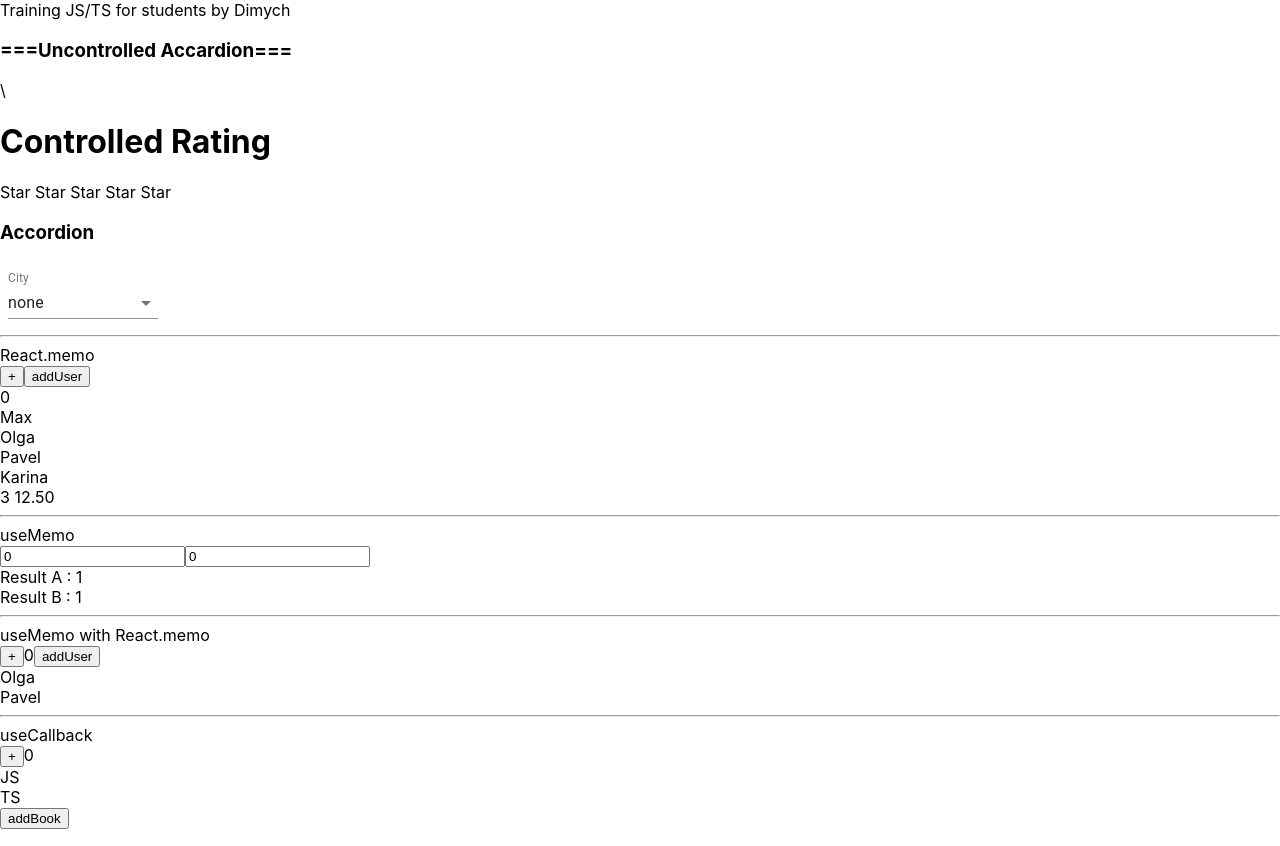
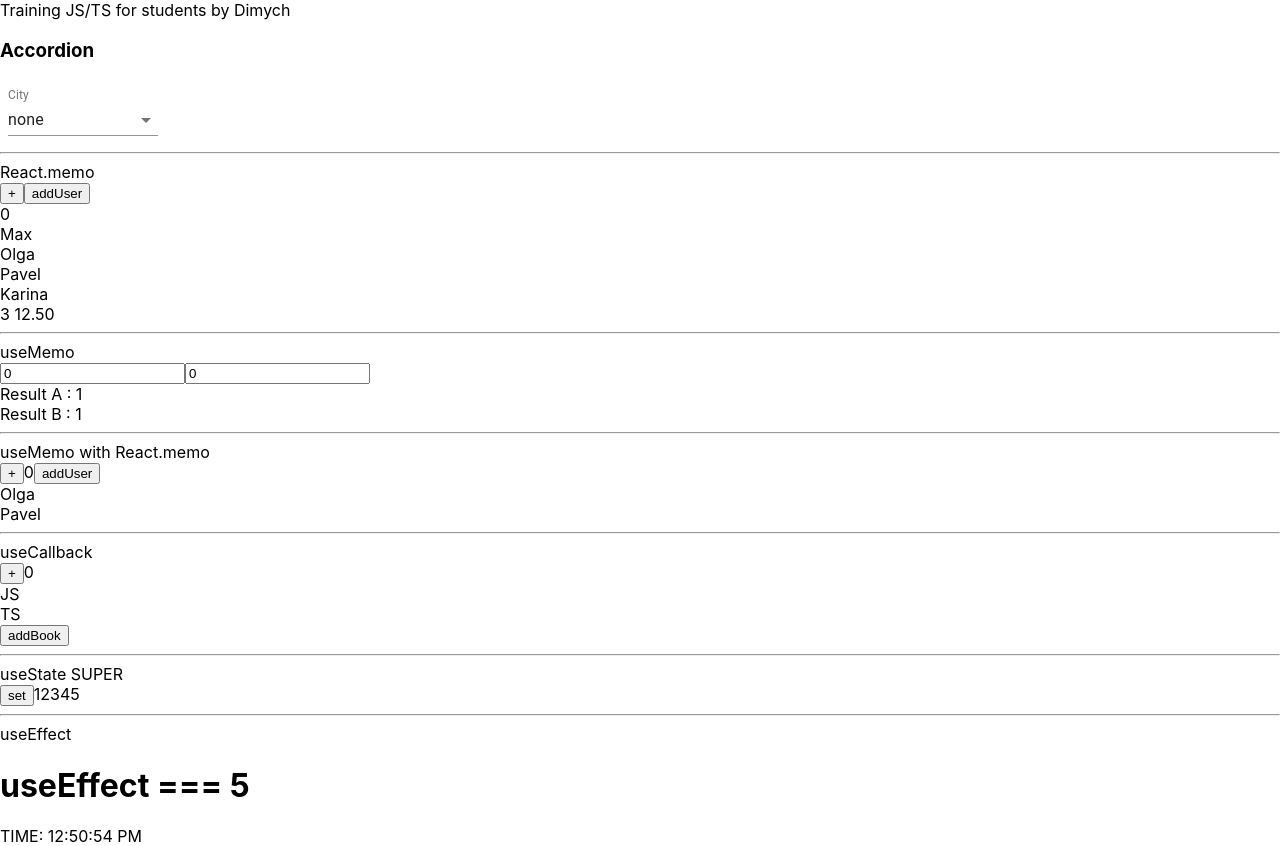
Before and after one commit to maxmajorov/training-js-ts, a React (Create React App) app: page / in a window 1280 px wide. Built offline with nearby package versions, Linux system fonts and the light colour scheme.

Commit message:
feat: useState_Super, useEffect / clock with useEffect

```diff
--- a/src/main/App.tsx
+++ b/src/main/App.tsx
@@ -4,17 +4,19 @@ import React, { useState } from "react";
 // import { manProps } from "../test/test_07_destructuring-assigment/test_07.test";
 import s from "./App.module.css";
 import { ControlledAccordion } from "./components/ControlledAccordion/ControlledAccordion";
-import Rating from "./components/ControlledRating/Rating";
+// import Rating from "./components/ControlledRating/Rating";
 import { ControlledSelect } from "./components/ControlledSelect/ControlledSelect";
 import { MemoExample } from "./components/MemoExample/MemoExapmle";
-import UncontrolledAccordion from "./components/UncontrolledAccordion/Accordion";
+// import UncontrolledAccordion from "./components/UncontrolledAccordion/Accordion";
 import { UseCallbackExample } from "./components/UseCallbackExample/UseCallbackExamp";
+import { SetTimeOutUseEffect } from "./components/useEffect-training/SetTimeOutUseEffect";
+import { UseEffect } from "./components/useEffect-training/UseEffect";
 // import FullInput from "./components/universal-input/FullInput";
 // import Button from "./components/universal-input/InputButton/Button";
 // import Input from "./components/universal-input/InputButton/Input";
 import { UseMemoExample } from "./components/UseMemoExample/UseMemoExample";
 import { UseMemoExampleWithReactMemo } from "./components/UseMemoExample/UseMemoExampleWithReactMemo";
-// import UseEffect from "./components/useEffect-training/UseEffect";
+import { UseStateSuper } from "./components/useState-super/UseStateSuper";
 
 function App() {
   const [messages, setMessages] = useState([
@@ -72,10 +74,9 @@ function App() {
       {/* {messages.map((el) => (
         <div>{el.message}</div>
       ))} */}
-      <UncontrolledAccordion />
+      {/* <UncontrolledAccordion /> */}
       {/* <UncontrolledRating /> */}
-      {/* <UseEffect /> */}\
-      <Rating value={ratingVal} onClick={setRatingVal} />
+      {/* <Rating value={ratingVal} onClick={setRatingVal} /> */}
       <ControlledAccordion
         accordItems={accordItems}
         setCollapsed={setCollapsedCallback}
@@ -99,6 +100,13 @@ function App() {
       <hr />
       useCallback <br />
       <UseCallbackExample />
+      <hr />
+      useState SUPER <br />
+      <UseStateSuper />
+      <hr />
+      useEffect <br />
+      {/* <UseEffect /> */}
+      <SetTimeOutUseEffect />
     </div>
   );
 }
--- /dev/null
+++ b/src/main/components/useEffect-training/SetTimeOutUseEffect.tsx
@@ -0,0 +1,31 @@
+import React, { ChangeEvent, useEffect, useState } from "react";
+
+export const SetTimeOutUseEffect = () => {
+  const [count, setCount] = useState<number>(0);
+  const [time, setTime] = useState<string>("");
+
+  const onClickCountHandler = () => {
+    setCount(count + 1);
+  };
+
+  useEffect(() => {
+    console.log("useEffect");
+    setInterval(() => {
+      setCount((state) => state + 1);
+    }, 1000);
+    // setTimeout(() => alert(`Вы кликнули ${count} раз`), 2000);
+
+    // ==== CLOCK ====
+
+    setInterval(() => {
+      setTime((state) => new Date().toLocaleTimeString());
+    }, 1000);
+  }, []);
+
+  return (
+    <div>
+      <h1>useEffect === {count}</h1>
+      <span>TIME: {time}</span>
+    </div>
+  );
+};
--- /dev/null
+++ b/src/main/components/useState-super/UseStateSuper.tsx
@@ -0,0 +1,24 @@
+import React, { useState } from "react";
+
+// useState умеет себя оптимизировать. В качестве initialValue может принимать функцию.
+// которую react запустит всего один раз и запомнит значение и небуде ее вызывать каждый раз при перерисовке.
+
+const generateData = () => {
+  //.....code
+  return 12345;
+};
+
+export const UseStateSuper = () => {
+  const [count, setCount] = useState<number>(generateData);
+
+  const onClickCountHandler = () => {
+    setCount(count + 1);
+  };
+
+  return (
+    <>
+      <button onClick={onClickCountHandler}>set</button>
+      <span>{count}</span>
+    </>
+  );
+};
```
Also changed, not shown: src/main/components/useEffect-training/UseEffect.tsx (+6 -7 lines), 2 other files (tests, documents, lock files or other folders).
